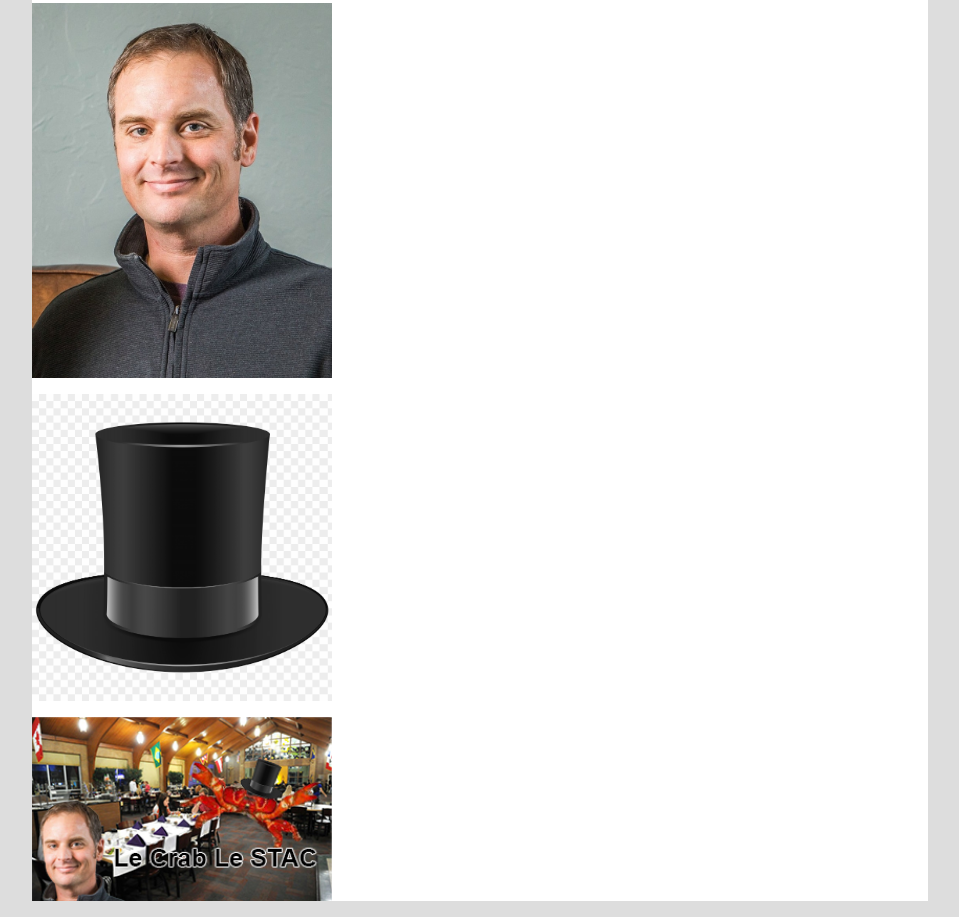
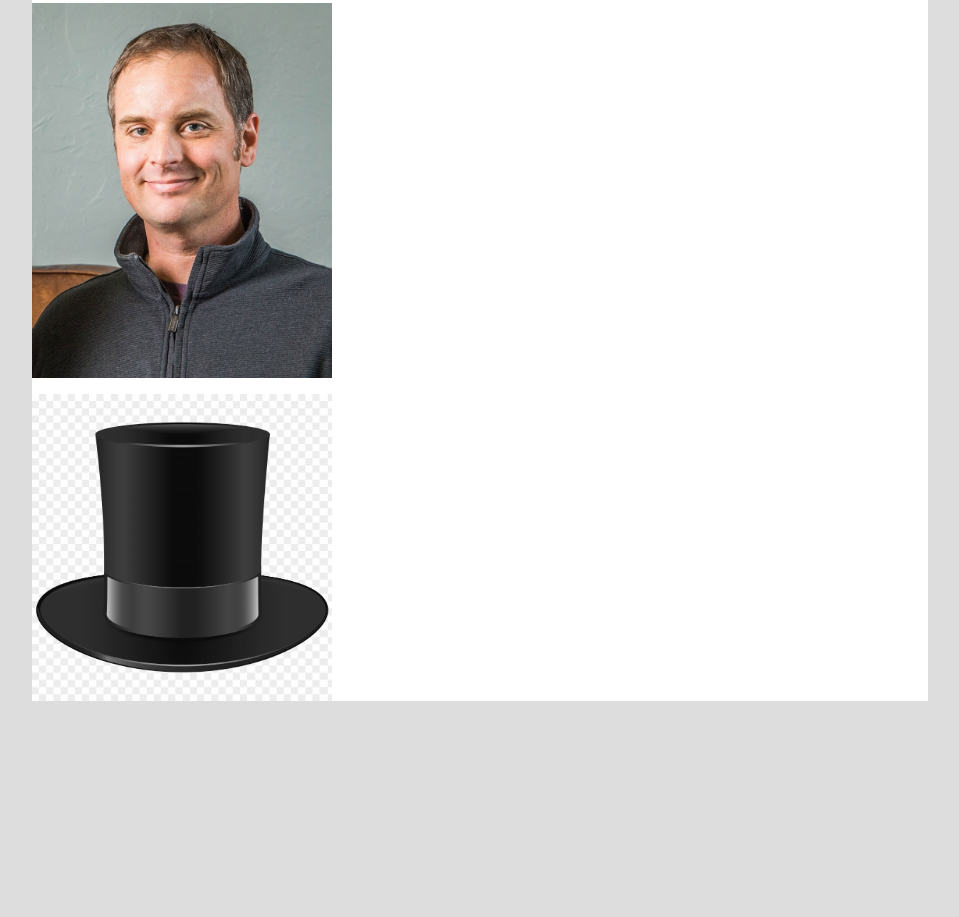
Before and after one commit to mattmerz/mattmerz.github.io, a plain HTML site: page lecrab.html in a window 1280 px wide. Shown: the part 413-1330 px from the top of the page, without its empty margins (160-1119 px from the left). After the commit the page ends 1130 px from the top, so only its background shows below. Drawn offline with Linux system fonts and the light colour scheme.

Commit message:
Update lecrab.html

```diff
--- a/lecrab.html
+++ b/lecrab.html
@@ -14,7 +14,6 @@
             <p><img src="stac.jpg" style=width:300px>
             <p><img src="jeff.jpg" style=width:300px>
             <p><img src="hat.jpg" style=width:300px>
-            <p><img src="crab.jpg" style=width:300px>
             <nav>
             </nav>
 
```
